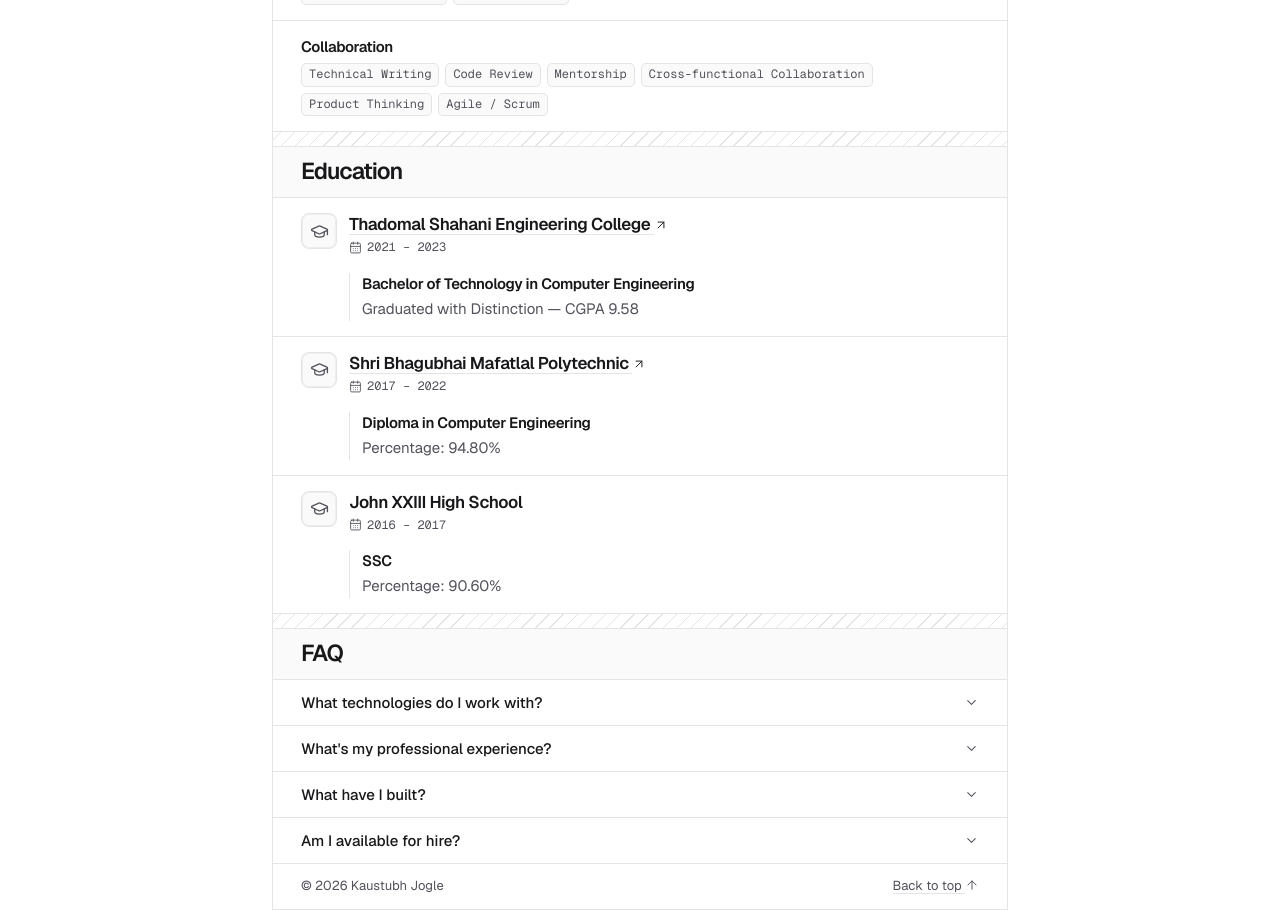
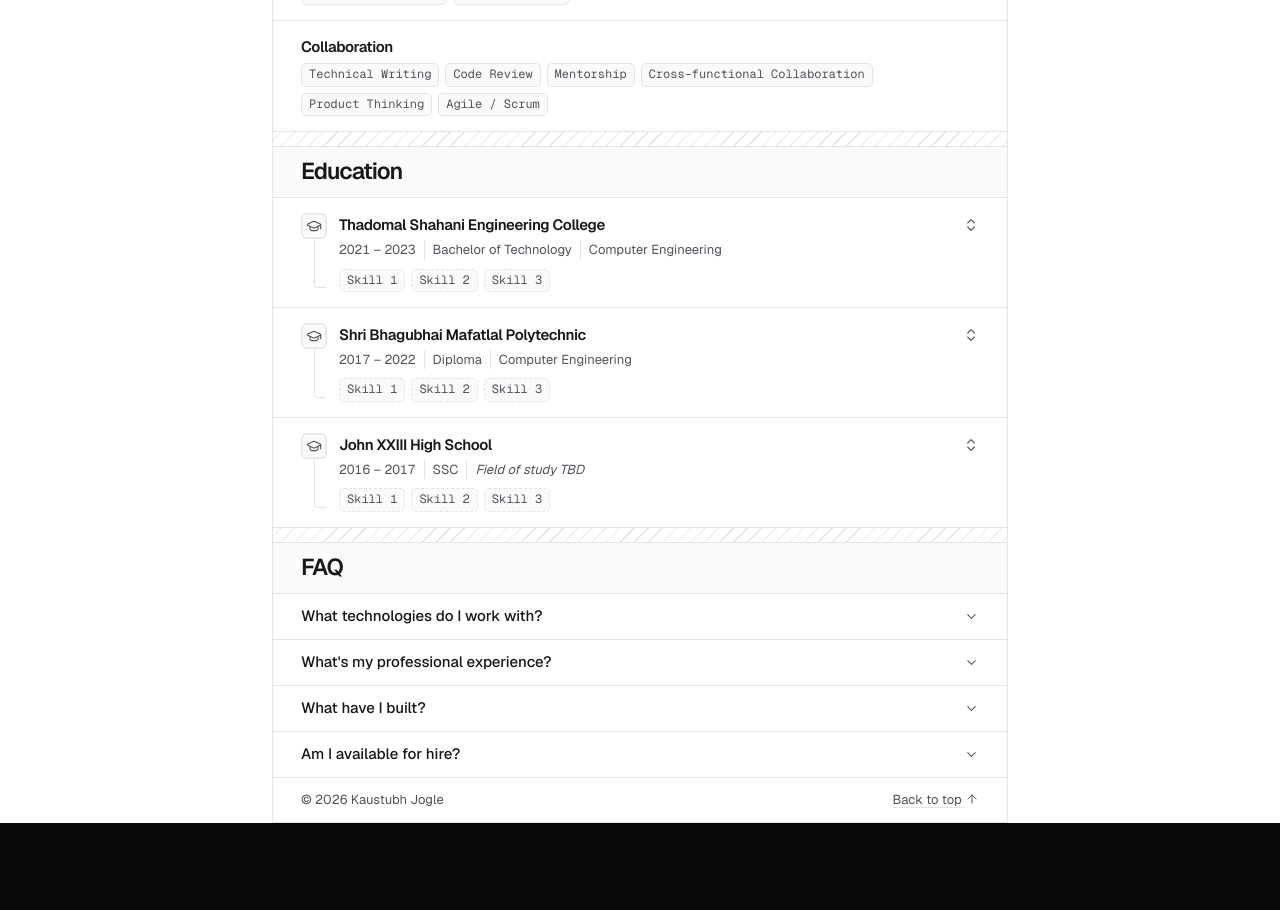
Before and after one commit to Kaustubhjogle/Portfolio, a React (Vite) app: page / in a window 1280 px wide. Shown: the part 1840-2750 px from the top of the page. After the commit the page ends 2663 px from the top, so only its background shows below. Built offline with nearby package versions, Linux system fonts and the light colour scheme; the HTML template or start-up script is replaced by a standard one; a web font is replaced by a local one.

Commit message:
Match education layout and refine portfolio hover states

```diff
--- a/src/components/portfolio/EducationSection.tsx
+++ b/src/components/portfolio/EducationSection.tsx
@@ -1,58 +1,87 @@
-import { ArrowUpRight, CalendarDays, GraduationCap } from "lucide-react";
+import { ArrowUpRight, ChevronsUpDown, GraduationCap } from "lucide-react";
 
 const EDUCATION = [
   {
-    degree: "Bachelor of Technology in Computer Engineering",
+    id: "tsec",
     institution: "Thadomal Shahani Engineering College",
     institutionUrl: "https://tsec.edu",
-    year: "2021 – 2023",
-    details: [
-      "Graduated with Distinction — CGPA 9.58",
-    ],
+    period: "2021 – 2023",
+    degree: "Bachelor of Technology",
+    fieldOfStudy: "Computer Engineering",
+    details: ["Graduated with Distinction — CGPA 9.58"],
+    skills: [],
   },
   {
-    degree: "Diploma in Computer Engineering",
+    id: "sbmp",
     institution: "Shri Bhagubhai Mafatlal Polytechnic",
     institutionUrl: "https://sbmp.ac.in",
-    year: "2017 – 2022",
-    details: [
-      "Percentage: 94.80%"
-    ],
+    period: "2017 – 2022",
+    degree: "Diploma",
+    fieldOfStudy: "Computer Engineering",
+    details: ["Percentage: 94.80%"],
+    skills: [],
   },
   {
-    degree: "SSC",
+    id: "john-xxiii",
     institution: "John XXIII High School",
     institutionUrl: undefined,
-    year: "2016 – 2017",
-    details: [
-      "Percentage: 90.60%",
-    ],
+    period: "2016 – 2017",
+    degree: "SSC",
+    fieldOfStudy: undefined,
+    details: ["Percentage: 90.60%"],
+    skills: [],
   },
 ];
+
+const SKILL_PLACEHOLDERS = ["Skill 1", "Skill 2", "Skill 3"];
 
 export default function EducationSection() {
   return (
     <section id="education" className="portfolio-panel" aria-labelledby="education-heading">
-      <h2 id="education-heading">Education</h2>
-      {EDUCATION.map((school) => (
-        <article key={school.institution} className="portfolio-body portfolio-record">
-          <div className="portfolio-icon portfolio-record-icon"><GraduationCap aria-hidden="true" /></div>
-          <div>
-            <h3>
-              {school.institutionUrl ? (
-                <a className="portfolio-link" href={school.institutionUrl} target="_blank" rel="noopener noreferrer">
-                  {school.institution} <ArrowUpRight aria-hidden="true" />
-                </a>
-              ) : school.institution}
-            </h3>
-            <p className="portfolio-meta"><CalendarDays aria-hidden="true" />{school.year}</p>
-            <div className="portfolio-role">
-              <h4>{school.degree}</h4>
-              {school.details.map((detail) => <p key={detail} className="portfolio-muted">{detail}</p>)}
-            </div>
-          </div>
-        </article>
-      ))}
+      <h2 id="education-heading"><a href="#education">Education</a></h2>
+      {EDUCATION.map((school) => {
+        const titleId = `education-${school.id}-title`;
+        const hasSkills = school.skills.length > 0;
+
+        return (
+          <article key={school.id} id={`education-${school.id}`} aria-labelledby={titleId}
+            className="portfolio-body portfolio-education">
+            <details>
+              <summary className="portfolio-education-summary">
+                <span className="portfolio-icon portfolio-education-icon">
+                  <GraduationCap aria-hidden="true" />
+                </span>
+                <span className="portfolio-education-heading">
+                  <span id={titleId} className="portfolio-education-title">{school.institution}</span>
+                  <span className="portfolio-education-meta">
+                    <span><span className="sr-only">Study period: </span>{school.period}</span>
+                    <span><span className="sr-only">Degree: </span>{school.degree}</span>
+                    <span className={school.fieldOfStudy ? undefined : "portfolio-education-placeholder"}>
+                      {school.fieldOfStudy && <span className="sr-only">Field of study: </span>}
+                      {school.fieldOfStudy ?? "Field of study TBD"}
+                    </span>
+                  </span>
+                </span>
+                <ChevronsUpDown className="portfolio-education-chevron" aria-hidden="true" />
+              </summary>
+              <div className="portfolio-education-details">
+                <ul className="portfolio-highlights">
+                  {school.details.map((detail) => <li key={detail}>{detail}</li>)}
+                </ul>
+                {school.institutionUrl && (
+                  <a className="portfolio-link" href={school.institutionUrl} target="_blank" rel="noopener noreferrer">
+                    School website <ArrowUpRight aria-hidden="true" />
+                  </a>
+                )}
+              </div>
+            </details>
+            <ul className={`portfolio-tags portfolio-education-skills${hasSkills ? "" : " portfolio-education-placeholder-tags"}`}
+              aria-label={hasSkills ? "Skills" : "Skill placeholders"}>
+              {(hasSkills ? school.skills : SKILL_PLACEHOLDERS).map((skill) => <li key={skill}>{skill}</li>)}
+            </ul>
+          </article>
+        );
+      })}
     </section>
   );
 }
--- a/src/pages/portfolio.css
+++ b/src/pages/portfolio.css
@@ -28,6 +28,9 @@
   --portfolio-wash: light-dark(#fafafa, #131315);
   --portfolio-hover: light-dark(#f4f4f5, #202024);
   --portfolio-focus: light-dark(#3f3f46, #d4d4d8);
+  --portfolio-hover-ring: light-dark(#d4d4d8, #45454c);
+  --portfolio-shadow-ring: light-dark(transparent, rgb(255 255 255 / 8%));
+  --portfolio-shadow-lift: light-dark(rgb(0 0 0 / 9%), transparent);
   --portfolio-mono: "Geist Mono", ui-monospace, monospace;
   --portfolio-inset: clamp(16px, 4vw, 28px);
   min-height: 100vh;
@@ -102,10 +105,6 @@
   min-height: 44px;
   font-size: 13px;
   font-weight: 500;
-}
-
-.portfolio-v2 :is(.portfolio-header nav a, .portfolio-link, .portfolio-contact a):hover {
-  text-decoration: underline;
 }
 
 .portfolio-v2 svg { flex: none; stroke-width: 1.65; }
@@ -192,14 +191,6 @@
 .portfolio-follow-arrow-gutter { display: none; }
 .portfolio-social { width: 44px; height: 44px; border-radius: 10px; color: var(--portfolio-ink); }
 .portfolio-social svg { width: 20px; height: 20px; }
-
-.portfolio-social {
-  transition: background-color 120ms ease-out, scale 120ms ease-out;
-}
-
-.portfolio-social:hover { background: var(--portfolio-hover); }
-
-.portfolio-social:active { scale: 0.96; }
 
 .portfolio-panel {
   border-top: 1px solid var(--portfolio-rule);
@@ -291,6 +282,80 @@
   font: 400 12px/1.45 var(--portfolio-mono);
 }
 
+.portfolio-education {
+  position: relative;
+  --education-icon-size: 26px;
+  --education-indent: 38px;
+}
+
+.portfolio-education::before {
+  position: absolute;
+  inset-block: 25px 19px;
+  inset-inline-start: calc(var(--portfolio-inset) + var(--education-icon-size) / 2);
+  width: 12px;
+  border-inline-start: 1px solid var(--portfolio-rule);
+  border-block-end: 1px solid var(--portfolio-rule);
+  border-end-start-radius: 4px;
+  pointer-events: none;
+  content: "";
+}
+
+.portfolio-education-summary {
+  position: relative;
+  display: grid;
+  grid-template-columns: auto minmax(0, 1fr) auto;
+  align-items: start;
+  gap: 12px;
+  min-height: 44px;
+  border-radius: 6px;
+  cursor: pointer;
+  list-style: none;
+}
+
+.portfolio-education-summary::-webkit-details-marker { display: none; }
+
+.portfolio-education-icon {
+  width: var(--education-icon-size);
+  height: var(--education-icon-size);
+  border-radius: 6px;
+}
+
+.portfolio-education-heading { display: grid; gap: 3px; }
+.portfolio-education-title { font-weight: 600; letter-spacing: -0.025em; text-wrap: balance; }
+
+.portfolio-education-meta {
+  display: flex;
+  flex-wrap: wrap;
+  gap: 2px 8px;
+  color: var(--portfolio-muted);
+  font-size: 13px;
+  line-height: 1.5;
+  font-variant-numeric: tabular-nums;
+}
+
+.portfolio-education-meta > span + span {
+  padding-inline-start: 8px;
+  border-inline-start: 1px solid var(--portfolio-rule);
+}
+
+.portfolio-education-placeholder { font-style: italic; }
+
+.portfolio-education-chevron {
+  width: 16px;
+  height: 16px;
+  margin-top: 4px;
+  color: var(--portfolio-muted);
+}
+
+.portfolio-education-details,
+.portfolio-education-skills { margin-inline-start: var(--education-indent); }
+
+.portfolio-education-details { padding-top: 6px; }
+.portfolio-education-details a { font-size: 13px; }
+.portfolio-education-skills { margin-top: 9px; }
+.portfolio-education-placeholder-tags li,
+.portfolio-project-tag-placeholders li { border-style: dashed; }
+
 .portfolio-link {
   display: inline;
   text-decoration: underline;
@@ -364,9 +429,7 @@
   font-weight: 500;
 }
 
-.portfolio-project-links a:hover { background: var(--portfolio-hover); }
 .portfolio-project-links svg { width: 14px; height: 14px; }
-.portfolio-project-tag-placeholders li { border-style: dashed; }
 .portfolio-count { margin-inline-start: 3px; font: 400 13px/1 var(--portfolio-mono); color: var(--portfolio-muted); }
 .portfolio-stack h3 { font-size: 15px; }
 
@@ -391,6 +454,53 @@
 .portfolio-faq summary svg { width: 15px; height: 15px; color: var(--portfolio-muted); }
 .portfolio-faq[open] summary svg { rotate: 180deg; }
 .portfolio-faq p { max-width: 65ch; padding-bottom: 12px; }
+
+.portfolio-faq summary { border-radius: 6px; }
+
+.portfolio-v2 :is(.portfolio-social, .portfolio-project-links a) {
+  transition: background-color 150ms ease-out, border-color 150ms ease-out,
+    box-shadow 150ms ease-out, scale 120ms ease-out;
+}
+
+.portfolio-v2 :is(.portfolio-education-summary, .portfolio-faq summary, .portfolio-project, .portfolio-icon) {
+  transition: background-color 150ms ease-out, border-color 150ms ease-out, color 150ms ease-out;
+}
+
+.portfolio-v2 :is(.portfolio-social, .portfolio-project-links a):active { scale: 0.96; }
+
+.portfolio-v2 :is(.portfolio-education-summary, .portfolio-faq summary, .portfolio-social, .portfolio-project-links a):focus-visible {
+  background-color: var(--portfolio-hover);
+}
+
+@media (hover: hover) {
+  .portfolio-v2 :is(.portfolio-header nav a, .portfolio-link, .portfolio-contact a, #education-heading a):hover {
+    text-decoration: underline;
+    text-decoration-color: currentColor;
+  }
+
+  .portfolio-v2 :is(.portfolio-social, .portfolio-project-links a):hover {
+    border-color: var(--portfolio-hover-ring);
+    background-color: var(--portfolio-hover);
+    box-shadow: 0 0 0 1px var(--portfolio-shadow-ring), 0 2px 5px var(--portfolio-shadow-lift);
+  }
+
+  .portfolio-v2 :is(.portfolio-education-summary, .portfolio-faq summary):hover {
+    background-color: var(--portfolio-hover);
+  }
+
+  .portfolio-project:hover {
+    border-color: var(--portfolio-hover-ring);
+    background-color: var(--portfolio-wash);
+  }
+
+  :is(.portfolio-record:hover .portfolio-record-icon,
+    .portfolio-education-summary:hover .portfolio-education-icon,
+    .portfolio-contact-row:has(a):hover .portfolio-icon) {
+    border-color: var(--portfolio-hover-ring);
+    background-color: var(--portfolio-hover);
+    color: var(--portfolio-ink);
+  }
+}
 
 .portfolio-footer {
   display: flex;
@@ -439,6 +549,7 @@
 
 @media (prefers-reduced-motion: reduce) {
   html:has(.portfolio-v2) { scroll-behavior: auto; }
-  .portfolio-social { transition: none; }
-  .portfolio-social:active { scale: none; }
+  .portfolio-v2 :is(.portfolio-social, .portfolio-project-links a, .portfolio-education-summary,
+    .portfolio-faq summary, .portfolio-project, .portfolio-icon) { transition: none; }
+  .portfolio-v2 :is(.portfolio-social, .portfolio-project-links a):active { scale: none; }
 }
```
